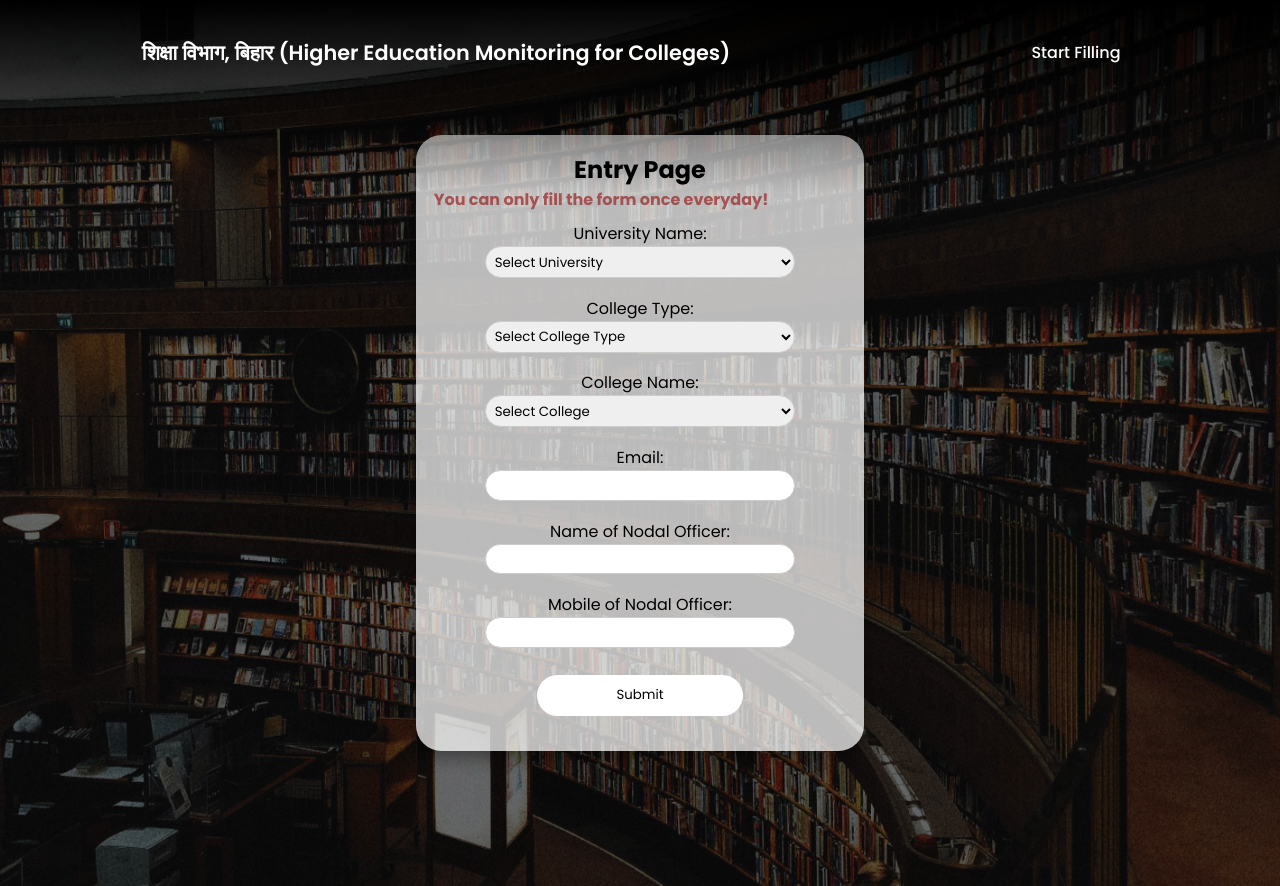
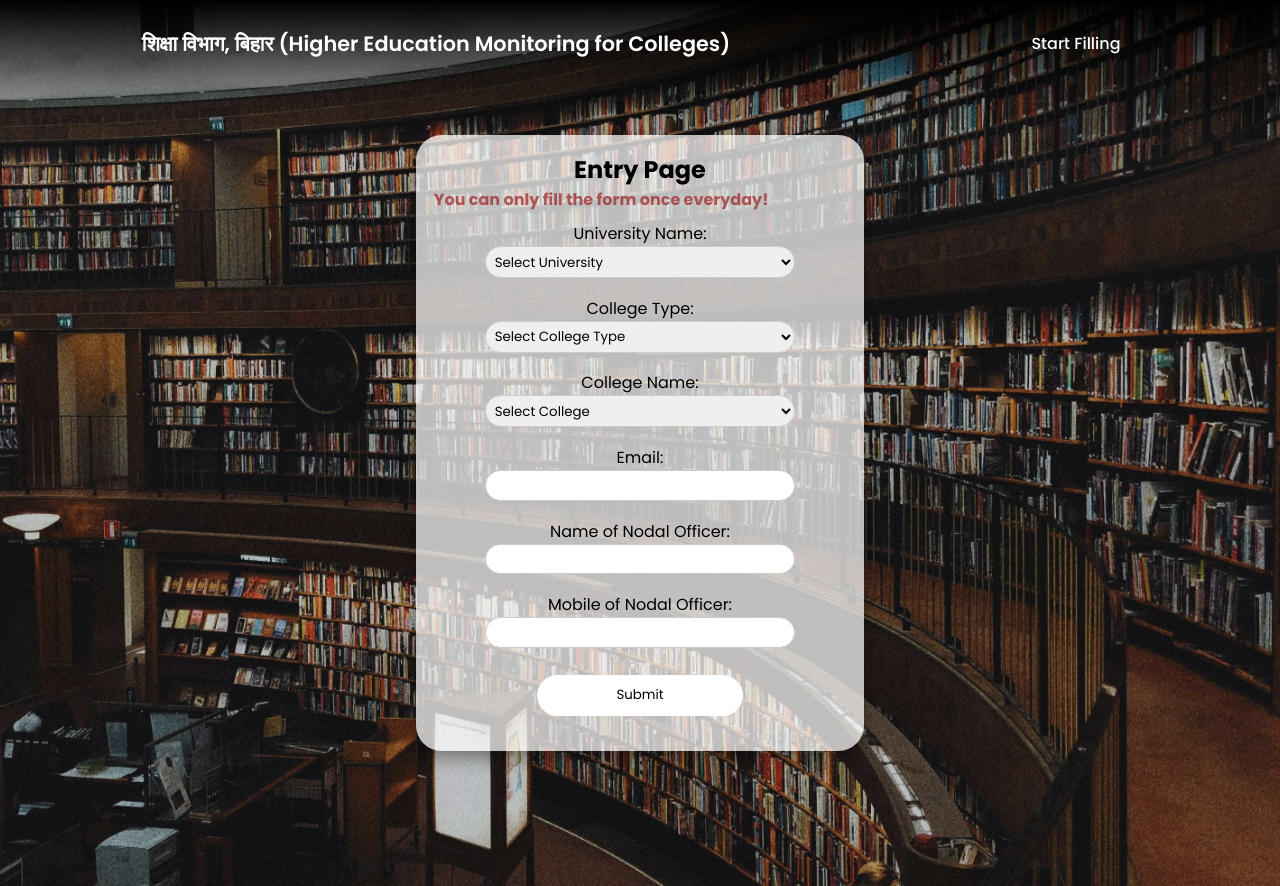
Before and after one commit to Prod23/DataScopeForms, a Django app: page / in a window 1280 px wide. Run offline with Django 5.2, Linux system fonts and the light colour scheme; some libraries are stand-ins or nearby versions.

Commit message:
Update style.css

```diff
--- a/form_app/datascope/static/style.css
+++ b/form_app/datascope/static/style.css
@@ -40,7 +40,7 @@ body {
     left: 0;
     width: 100%;
     height: 100%;
-    background-color: rgba(0, 0, 0, 0.578);
+    background-color: rgba(0, 0, 0, 0.2);
     z-index: 1;
 }
 
@@ -59,8 +59,8 @@ body {
     display: flex;
     justify-content: space-around;
     width: 100%;
-    height: 15vw;
-    line-height: 12vh;
+    height: 15%;
+    line-height: 10vh;
     background: linear-gradient(rgba(0, 0, 0, 1), transparent);
     z-index: 3;
 }
@@ -114,7 +114,7 @@ form {
     content: "";
     top: 0;
     left: 0;
-    background-color: rgba(255, 255, 255, 0.723); /* Semi-transparent white */
+    background-color: rgb(171, 171, 171); /* Semi-transparent white */
     z-index: 2;
 }
 
```
